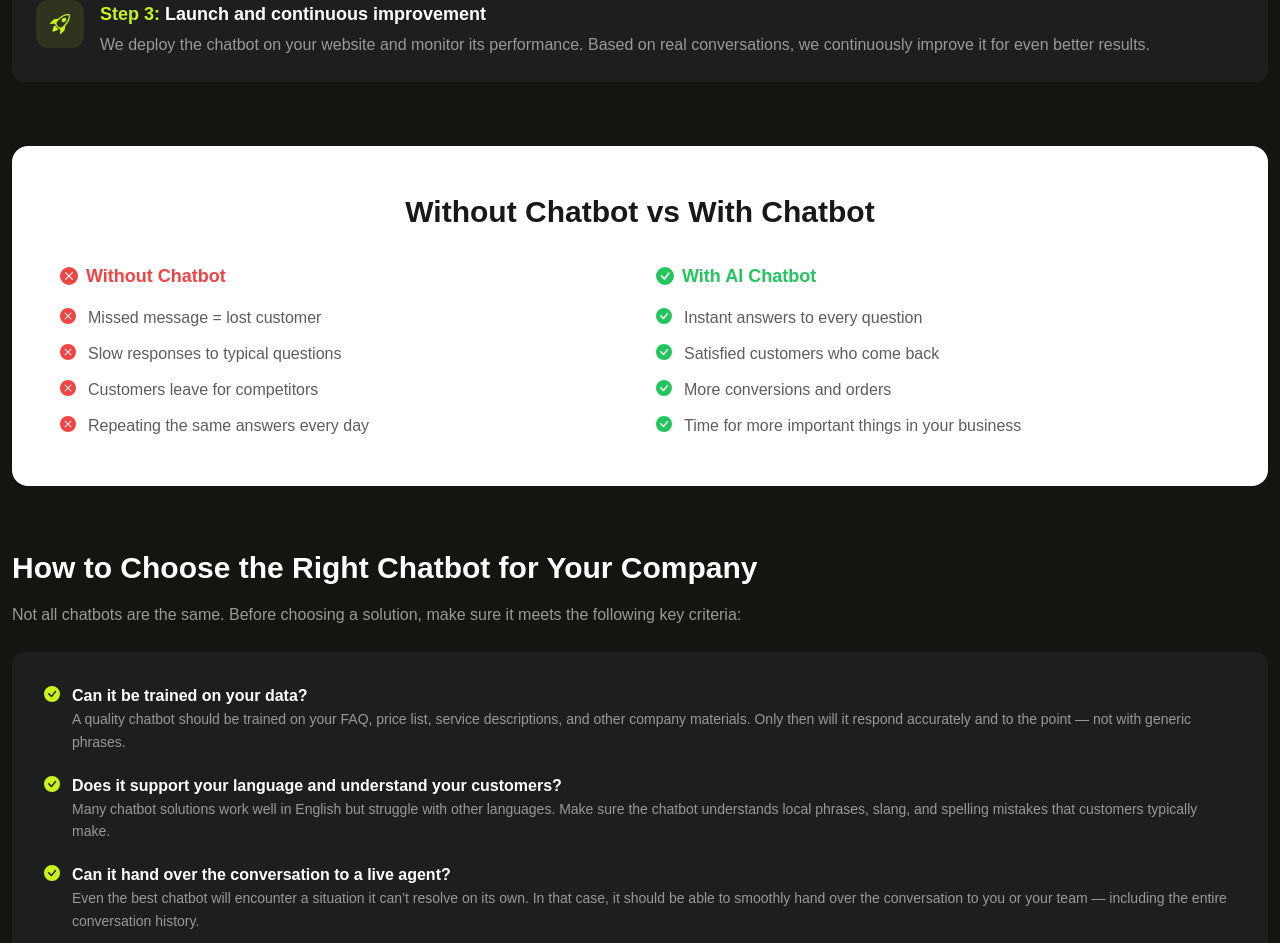
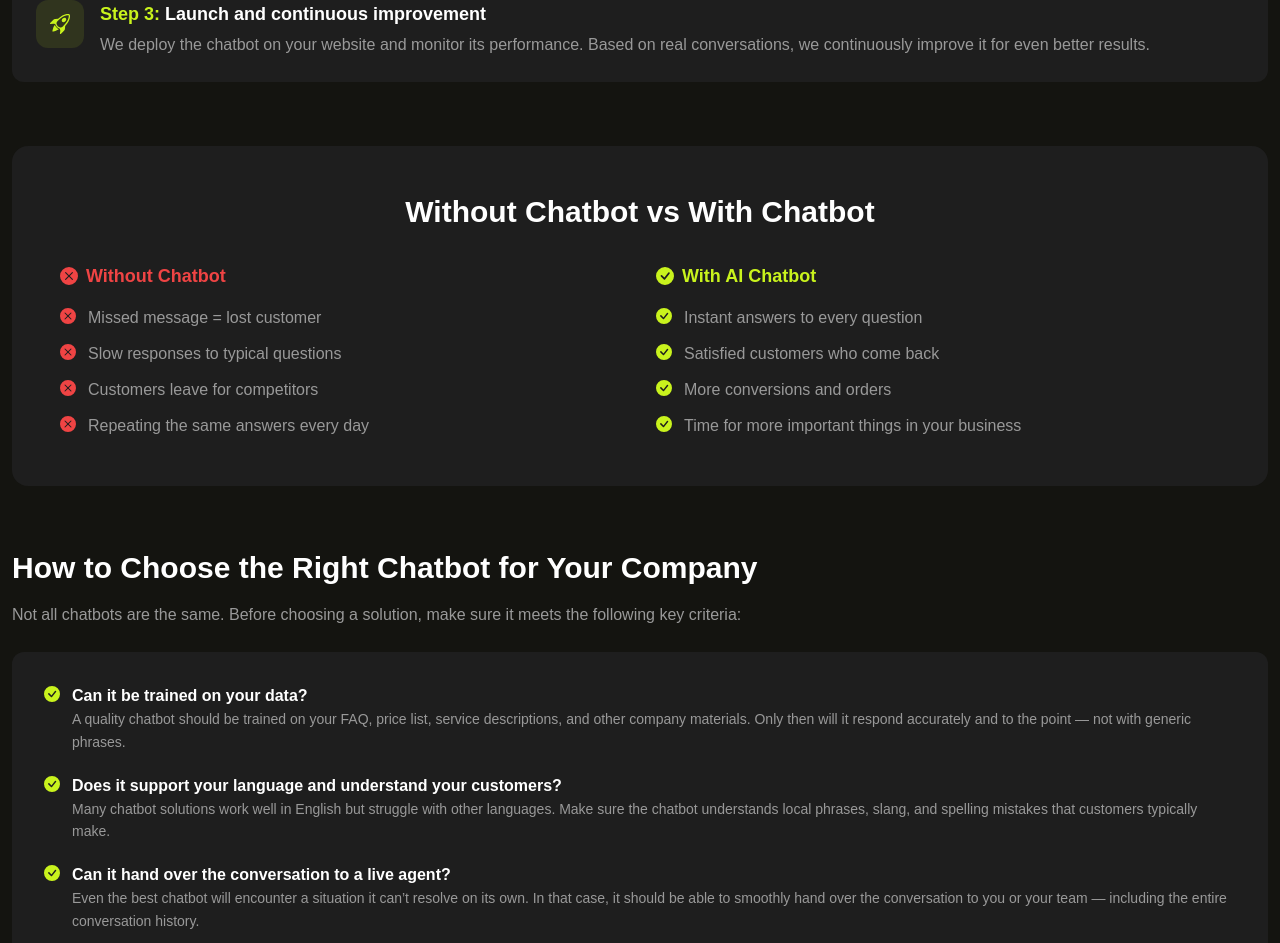
Before and after one commit to chokolate73/vlad-weby-complet-redesign, a Next.js app: page /blog/ai-chatbot-for-business in a window 1280 px wide. Shown: the part 4184-5127 px from the top of the page. Built offline with nearby package versions, Linux system fonts and the light colour scheme.

Commit message:
Fix comparison section to match dark theme
Change white background to dark, update text colors to match
the rest of the page. Use clr_base for positive items.

https://claude.ai/code/session_01EzwSPHqJr9Hc7fk6m6XM1b

```diff
--- a/src/Components/Articles/AiChatbotArticle.jsx
+++ b/src/Components/Articles/AiChatbotArticle.jsx
@@ -550,8 +550,8 @@ const AiChatbotArticle = () => {
       {/*  6. Without Chatbot vs With Chatbot                          */}
       {/* ------------------------------------------------------------ */}
       <section className="mb-16" data-aos="fade-up" data-aos-duration="800">
-        <div className="bg-white rounded-2xl p-8 md:p-12">
-          <h2 className="text-2xl md:text-3xl font-bold mb-8 text-center text-clr_title">
+        <div className="bg-[rgb(30,30,30)] rounded-2xl p-8 md:p-12">
+          <h2 className="text-2xl md:text-3xl font-bold mb-8 text-center text-white">
             Without Chatbot vs With Chatbot
           </h2>
 
@@ -565,7 +565,7 @@ const AiChatbotArticle = () => {
                 {withoutChatbot.map((item) => (
                   <li
                     key={item}
-                    className="flex items-start gap-3 text-clr_title/70"
+                    className="flex items-start gap-3 text-clr_pra"
                   >
                     <XCircleFill className="text-red-500 shrink-0 mt-0.5" />
                     <span>{item}</span>
@@ -575,7 +575,7 @@ const AiChatbotArticle = () => {
             </div>
 
             <div>
-              <h3 className="text-lg font-semibold mb-4 flex items-center gap-2 text-green-500">
+              <h3 className="text-lg font-semibold mb-4 flex items-center gap-2 text-clr_base">
                 <CheckCircleFill />
                 With AI Chatbot
               </h3>
@@ -583,9 +583,9 @@ const AiChatbotArticle = () => {
                 {withChatbot.map((item) => (
                   <li
                     key={item}
-                    className="flex items-start gap-3 text-clr_title/70"
+                    className="flex items-start gap-3 text-clr_pra"
                   >
-                    <CheckCircleFill className="text-green-500 shrink-0 mt-0.5" />
+                    <CheckCircleFill className="text-clr_base shrink-0 mt-0.5" />
                     <span>{item}</span>
                   </li>
                 ))}
```
